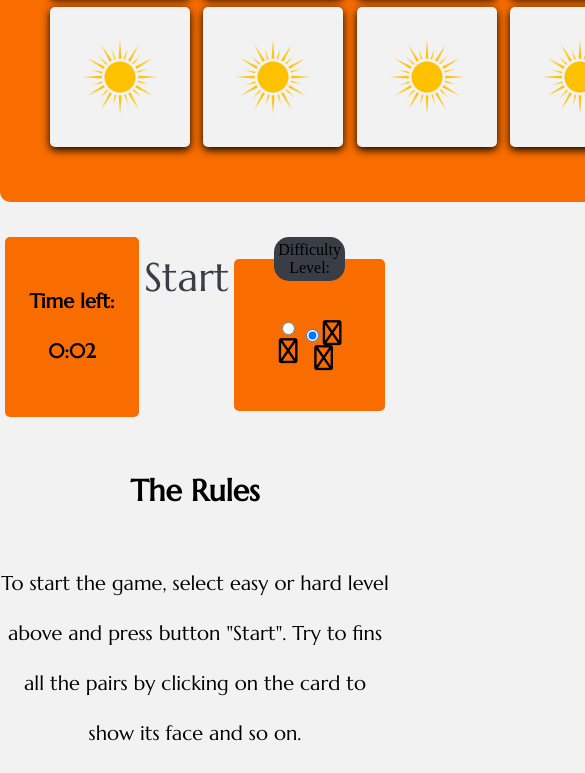
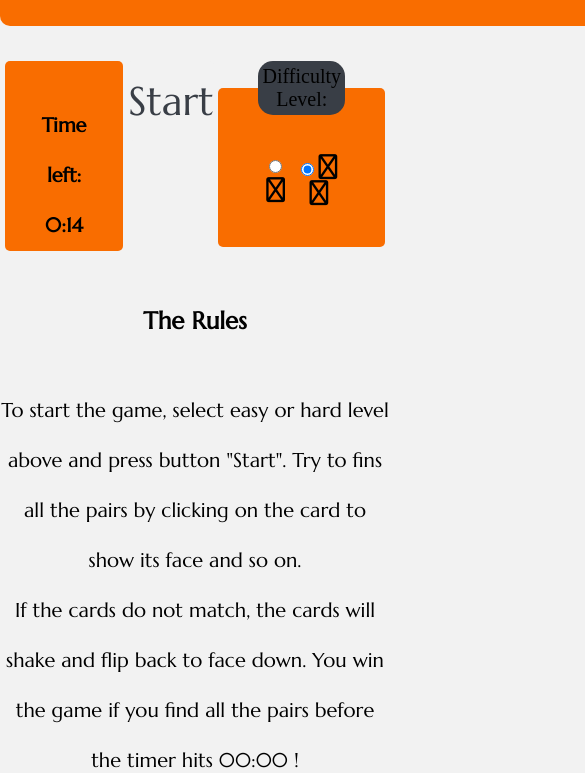
Before and after one commit to Mark-Assessment/j-nowakowska-memory-game-m2-2, a plain HTML site: page index.html in a window 390 px wide. Shown: the part 785-1558 px from the top of the page, 585 px wide, since content can reach past the window. Drawn offline with Linux system fonts and the light colour scheme.

Commit message:
javascript didn't work , css added for media query

```diff
--- a/assets/css/style.css
+++ b/assets/css/style.css
@@ -274,3 +274,25 @@ p {
     font-family: 'Marcellus', serif;
     padding: 50px;
 }
+
+/* --------media queries----------*/
+@media screen and (max-width: 1000px) {
+     *{
+        margin:0;
+        padding:0;
+        border:0;
+    }
+
+    .game-buttons {
+        width: 100%;
+        font-size : 20px;
+        height: 200px;
+    }
+
+    .logo {
+        display: none;
+    }
+
+
+
+}
--- a/assets/js/clock.js
+++ b/assets/js/clock.js
@@ -1,4 +1,4 @@
-const startingTime = 0.1;
+const startingTime = 0.3;
 let time = startingTime * 60;
 
 const clockEl  = document.getElementById("clock");
--- a/index.html
+++ b/index.html
@@ -8,6 +8,8 @@
        <link rel="preconnect" href="https://fonts.googleapis.com">
        <link rel="preconnect" href="https://fonts.gstatic.com" crossorigin>
        <link href="https://fonts.googleapis.com/css2?family=Marcellus&display=swap" rel="stylesheet">
+
+        <link rel="icon" type="image/png" href="favicon_io-3/favicon.ico">
 
 
       <title>Summertime Memory Card Game</title>
@@ -182,7 +184,7 @@
     <section id="rules">
         <div class="flex-box">
             <div>
-                <h1 class="rules-heading">The Rules</h1>
+                <h2 class="rules-heading">The Rules</h2>
                 <p>To start the game, select easy or hard level above and press button "Start". Try to fins all the pairs by clicking on the card to show its face and so on.
                     <br>
                     If the cards do not match, the cards will shake and flip back to face down. You win the game if you find all the pairs before the timer hits 00:00 !
```
Also changed, not shown: assets/js/script.js (line endings or trailing spaces), favicon_io-3/android-chrome-192x192.png (added), favicon_io-3/android-chrome-512x512.png (added), favicon_io-3/apple-touch-icon.png (added), favicon_io-3/favicon-16x16.png (added), favicon_io-3/favicon-32x32.png (added), favicon_io-3/favicon.ico (added), favicon_io-3/site.webmanifest (added).
